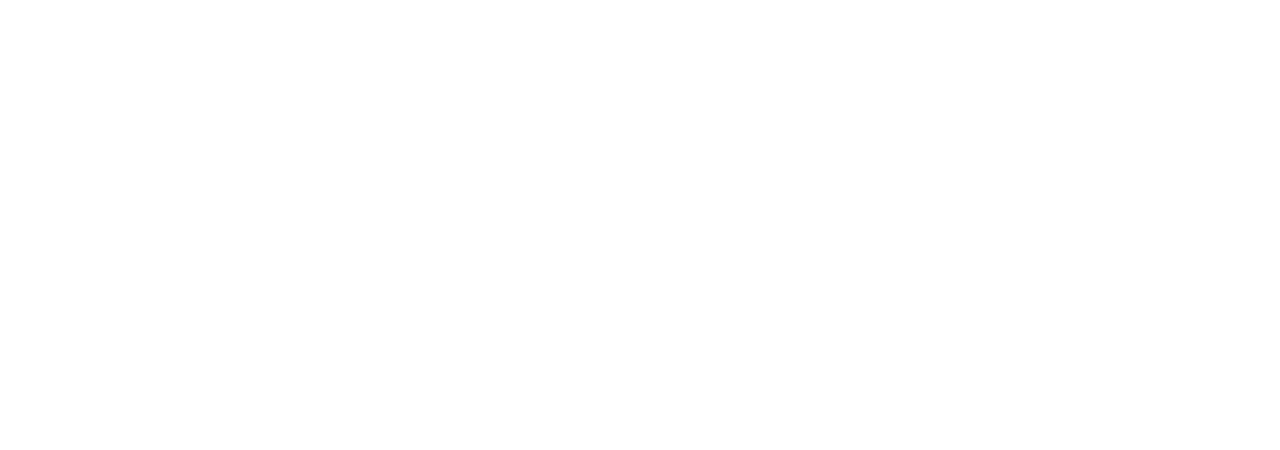
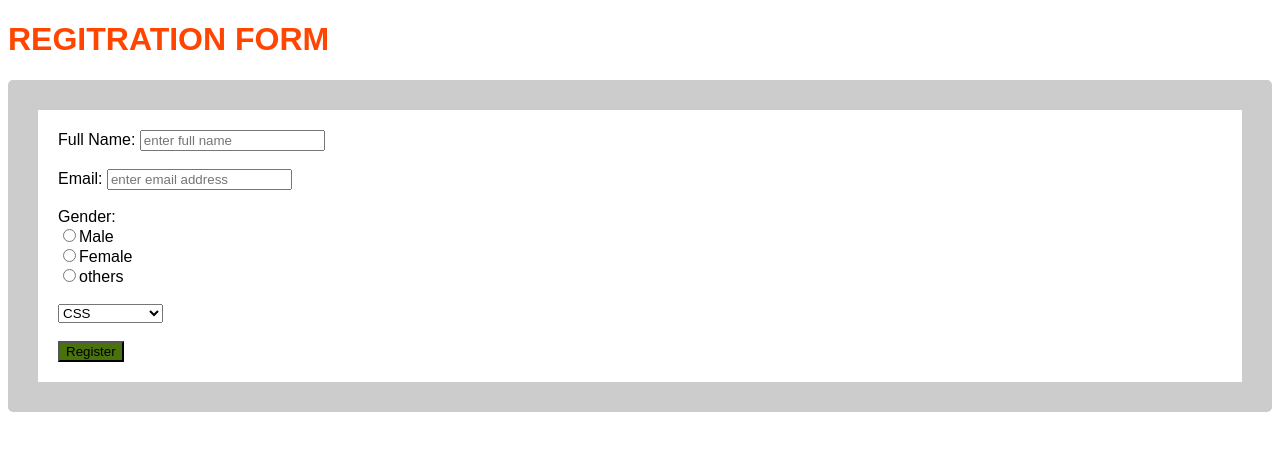
Before and after one commit to Pritham-K/git-demo, a plain HTML site: page index.html in a window 1280 px wide. Drawn offline with Linux system fonts and the light colour scheme.

Commit message:
Update index.html

```diff
--- a/index.html
+++ b/index.html
@@ -1,11 +1,62 @@
 <!DOCTYPE html>
 <html lang="en">
 <head>
-    <meta charset="UTF-8">
-    <meta name="viewport" content="width=device-width, initial-scale=1.0">
-    <title>Document</title>
+
+  <title>Document</title>
 </head>
 <body>
+  <h1>REGITRATION FORM</h1>
+  <form onsubmit="Function()">
+    <div class="input-name">
+      <label for="">Full Name:</label>
+      <input type="text" class="input-name"placeholder="enter full name" >
+    </div><br>
+    <div class="input-email">
+      <label for="" class="input-email">Email:</label>
+      <input type="email" placeholder="enter email address" >
+    </div> <br>
+    <div class="gender">
+      <label for="">Gender:</label><br>
+      <input type="radio" >Male <br>
+      <input type="radio" >Female <br>
+      <input type="radio" >others
+    </div><br>
+    <div class="select-box">
+      <select  class="select-box">
+      <option  >CSS</option>
+        <option >dsa</option>
+        <option >devops</option>
+        <option >data science5</option>
 
+      </select>
+    </div><br>
+    <button class="submit">Register</button>
+  </form>
 </body>
+<style>
+  h1{
+    color: orangered;
+  }
+  body{
+    font-family: sans-serif;
+  }
+  form{
+
+    padding: 20px;
+    border: 30px solid #ccc;
+    border-radius:5px;
+
+  }
+  .submit{
+    background-color: rgb(73, 113, 12);
+    color: black;
+  }
+
+</style>
+<script>
+  function Function(){
+
+    document.write("registration Succesful");
+  }
+</script>
 </html>
```
